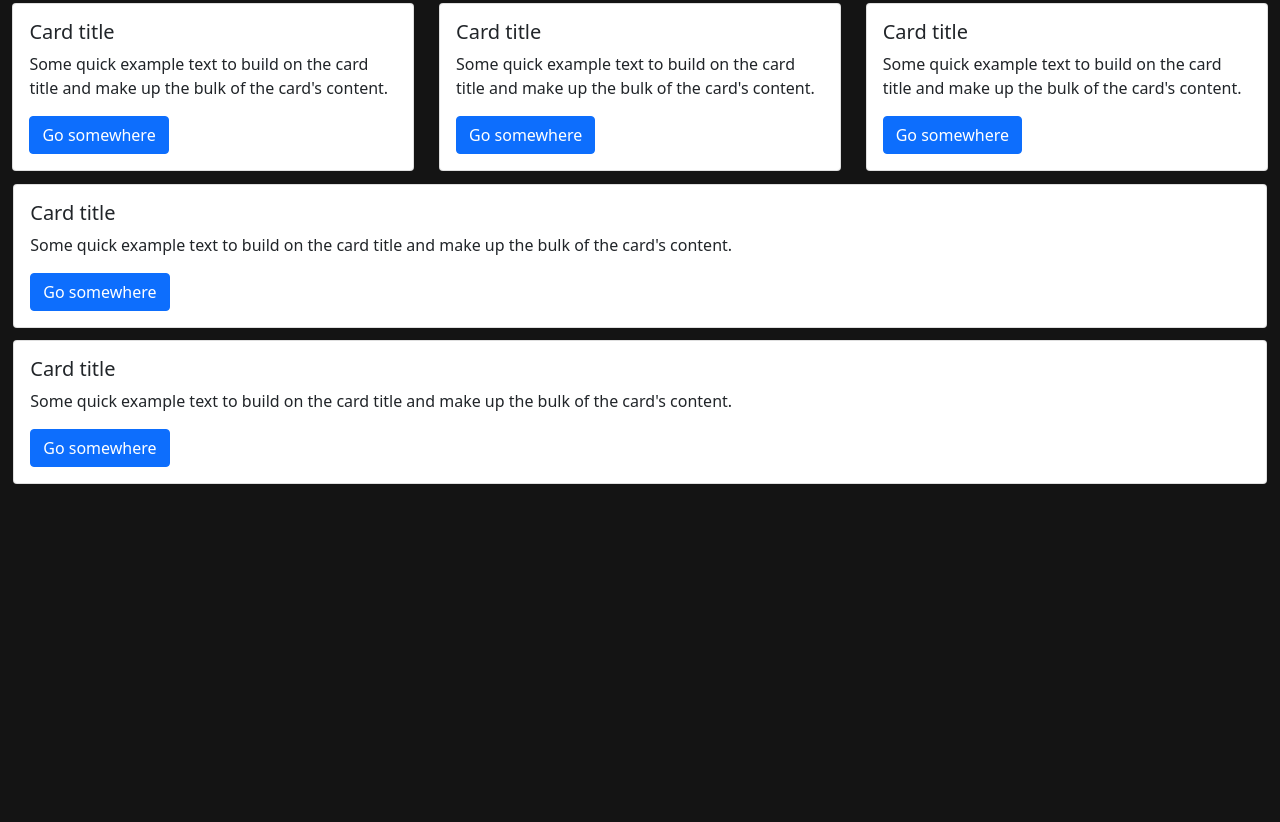
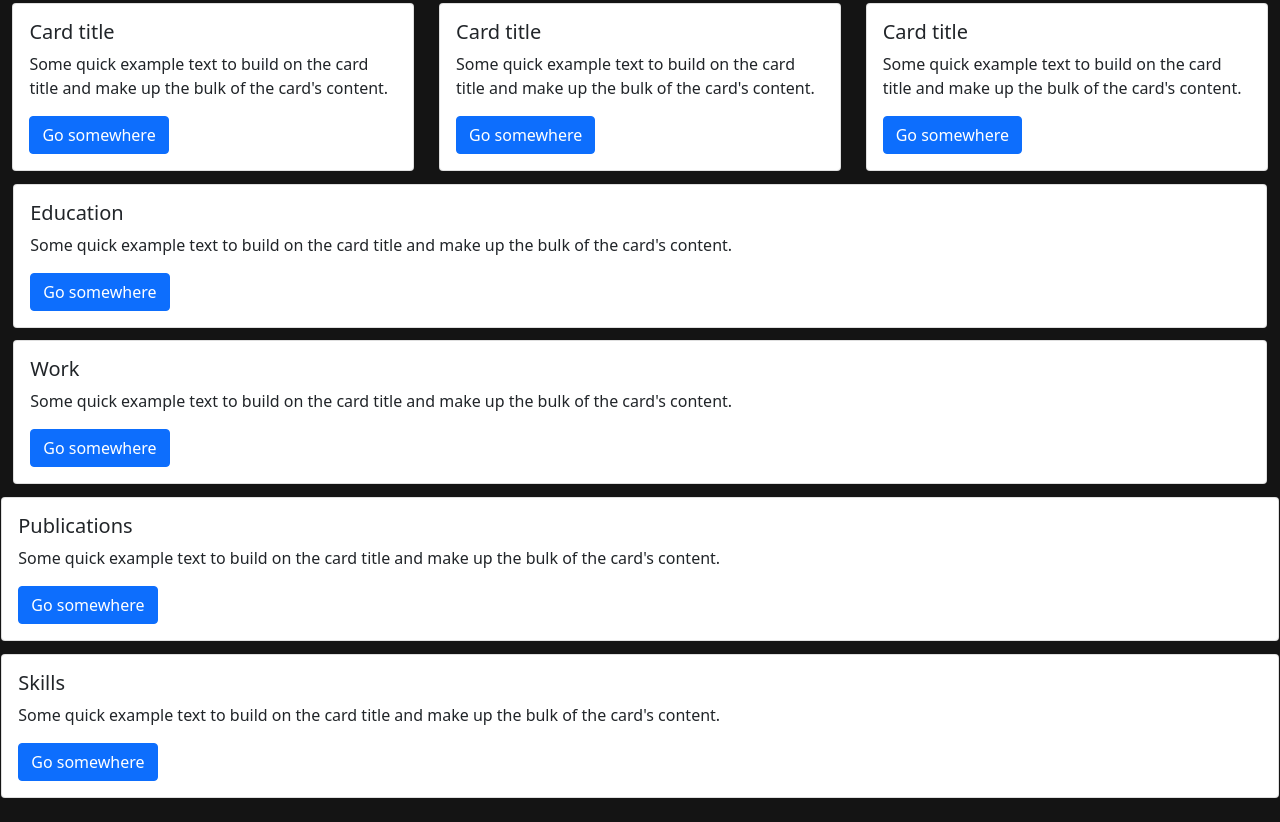
Before and after one commit to SirLentas/sirlentas.github, a plain HTML site: page index.html in a window 1280 px wide. Shown: the part 810-1632 px from the top of the page. Before the commit the page ends 1318 px from the top, so only its background shows below. Drawn offline with nearby package versions, Linux system fonts and the light colour scheme.

Commit message:
Merge branch 'master' of github.com:SirLentas/sirlentas.github.io

```diff
--- a/index.html
+++ b/index.html
@@ -5,7 +5,8 @@
     <title>Register</title>
     <meta charset="utf-8">
     <meta name="viewport" content="width=device-width, initial-scale=1">
-    <link href="https://cdn.jsdelivr.net/npm/bootstrap@5.1.3/dist/css/bootstrap.min.css" rel="stylesheet" integrity="sha384-1BmE4kWBq78iYhFldvKuhfTAU6auU8tT94WrHftjDbrCEXSU1oBoqyl2QvZ6jIW3" crossorigin="anonymous">
+    <link href="https://cdn.jsdelivr.net/npm/bootstrap@5.1.3/dist/css/bootstrap.min.css" rel="stylesheet"
+        integrity="sha384-1BmE4kWBq78iYhFldvKuhfTAU6auU8tT94WrHftjDbrCEXSU1oBoqyl2QvZ6jIW3" crossorigin="anonymous">
     <link rel="stylesheet" type="text/css" href="custom.css">
 </head>
 
@@ -14,7 +15,8 @@
     <header class="masthead">
         <nav class="navbar navbar-expand-lg navbar-dark">
             <div class="container-fluid">
-                <button class="navbar-toggler" type="button" data-bs-toggle="collapse" data-bs-target="#navbarNav" aria-controls="navbarNav" aria-expanded="false" aria-label="Toggle navigation">
+                <button class="navbar-toggler" type="button" data-bs-toggle="collapse" data-bs-target="#navbarNav"
+                    aria-controls="navbarNav" aria-expanded="false" aria-label="Toggle navigation">
                     <span class="navbar-toggler-icon"></span>
                 </button>
                 <div class="collapse navbar-collapse" id="navbarNav">
@@ -50,7 +52,8 @@
                 <div class="card ">
                     <div class="card-body">
                         <h5 class="card-title">Card title</h5>
-                        <p class="card-text">Some quick example text to build on the card title and make up the bulk of the card's content.</p>
+                        <p class="card-text">Some quick example text to build on the card title and make up the bulk of
+                            the card's content.</p>
                         <a href="#" class="btn btn-primary">Go somewhere</a>
                     </div>
                 </div>
@@ -59,7 +62,8 @@
                 <div class="card ">
                     <div class="card-body">
                         <h5 class="card-title">Card title</h5>
-                        <p class="card-text">Some quick example text to build on the card title and make up the bulk of the card's content.</p>
+                        <p class="card-text">Some quick example text to build on the card title and make up the bulk of
+                            the card's content.</p>
                         <a href="#" class="btn btn-primary">Go somewhere</a>
                     </div>
                 </div>
@@ -68,7 +72,8 @@
                 <div class="card ">
                     <div class="card-body">
                         <h5 class="card-title">Card title</h5>
-                        <p class="card-text">Some quick example text to build on the card title and make up the bulk of the card's content.</p>
+                        <p class="card-text">Some quick example text to build on the card title and make up the bulk of
+                            the card's content.</p>
                         <a href="#" class="btn btn-primary">Go somewhere</a>
                     </div>
                 </div>
@@ -78,8 +83,9 @@
             <div class="col-12 col-md-12">
                 <div class="card ">
                     <div class="card-body">
-                        <h5 class="card-title">Card title</h5>
-                        <p class="card-text">Some quick example text to build on the card title and make up the bulk of the card's content.</p>
+                        <h5 class="card-title">Education</h5>
+                        <p class="card-text">Some quick example text to build on the card title and make up the bulk of
+                            the card's content.</p>
                         <a href="#" class="btn btn-primary">Go somewhere</a>
                     </div>
                 </div>
@@ -89,16 +95,45 @@
             <div class="col-12 col-md-12">
                 <div class="card ">
                     <div class="card-body">
-                        <h5 class="card-title">Card title</h5>
-                        <p class="card-text">Some quick example text to build on the card title and make up the bulk of the card's content.</p>
+                        <h5 class="card-title">Work</h5>
+                        <p class="card-text">Some quick example text to build on the card title and make up the bulk of
+                            the card's content.</p>
                         <a href="#" class="btn btn-primary">Go somewhere</a>
                     </div>
                 </div>
             </div>
         </div>
-        <br>
     </div>
-    <script src="https://cdn.jsdelivr.net/npm/bootstrap@5.0.2/dist/js/bootstrap.bundle.min.js" integrity="sha384-MrcW6ZMFYlzcLA8Nl+NtUVF0sA7MsXsP1UyJoMp4YLEuNSfAP+JcXn/tWtIaxVXM" crossorigin="anonymous"></script>
+    <div class="row">
+        <div class="col-12 col-md-12">
+            <div class="card ">
+                <div class="card-body">
+                    <h5 class="card-title">Publications</h5>
+                    <p class="card-text">Some quick example text to build on the card title and make up the bulk of the
+                        card's content.</p>
+                    <a href="#" class="btn btn-primary">Go somewhere</a>
+                </div>
+            </div>
+        </div>
+    </div>
+    </div>
+    <div class="row">
+        <div class="col-12 col-md-12">
+            <div class="card ">
+                <div class="card-body">
+                    <h5 class="card-title">Skills</h5>
+                    <p class="card-text">Some quick example text to build on the card title and make up the bulk of the
+                        card's content.</p>
+                    <a href="#" class="btn btn-primary">Go somewhere</a>
+                </div>
+            </div>
+        </div>
+    </div>
+    <br>
+    </div>
+    <script src="https://cdn.jsdelivr.net/npm/bootstrap@5.0.2/dist/js/bootstrap.bundle.min.js"
+        integrity="sha384-MrcW6ZMFYlzcLA8Nl+NtUVF0sA7MsXsP1UyJoMp4YLEuNSfAP+JcXn/tWtIaxVXM"
+        crossorigin="anonymous"></script>
 </body>
 
 </html>
```
